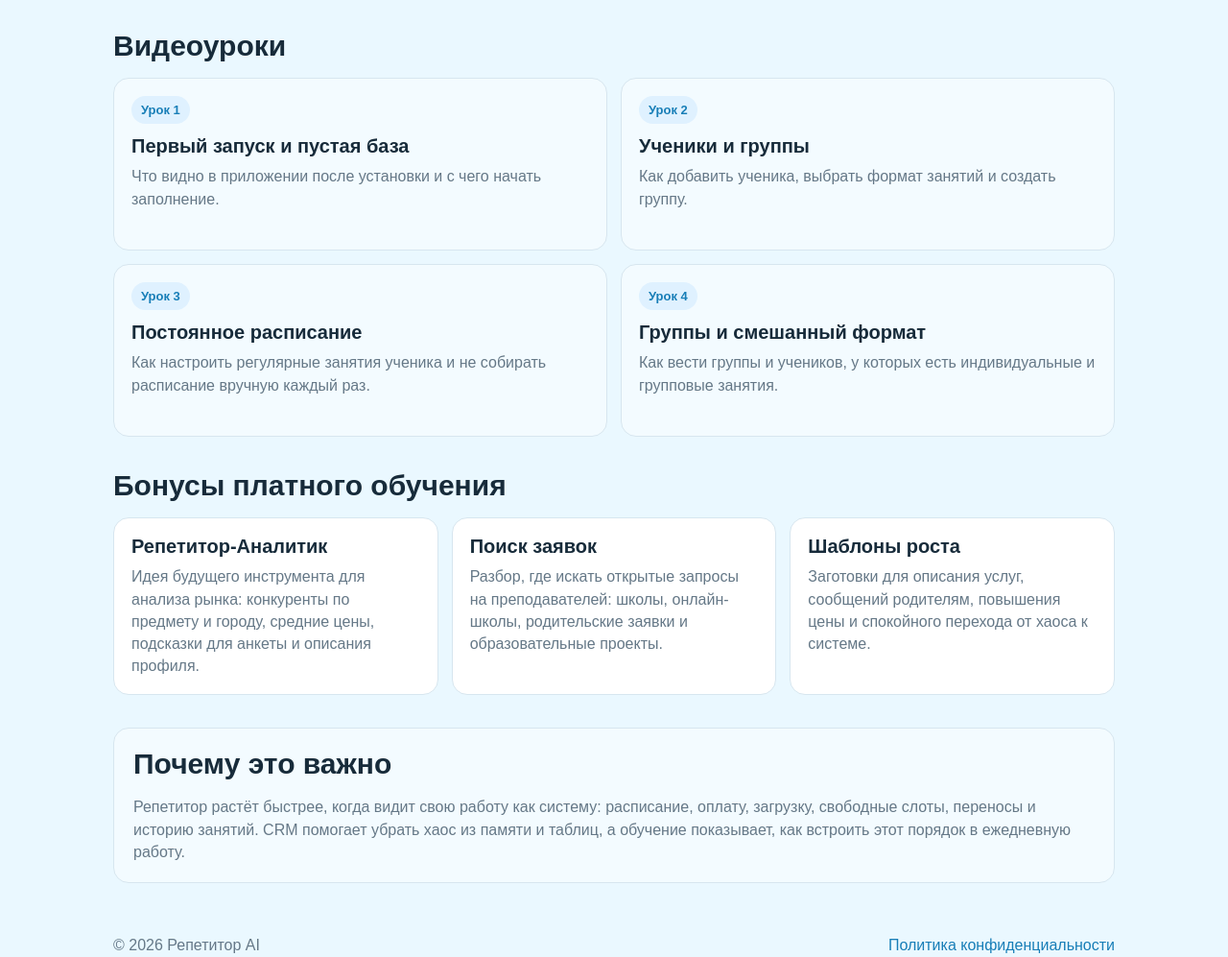
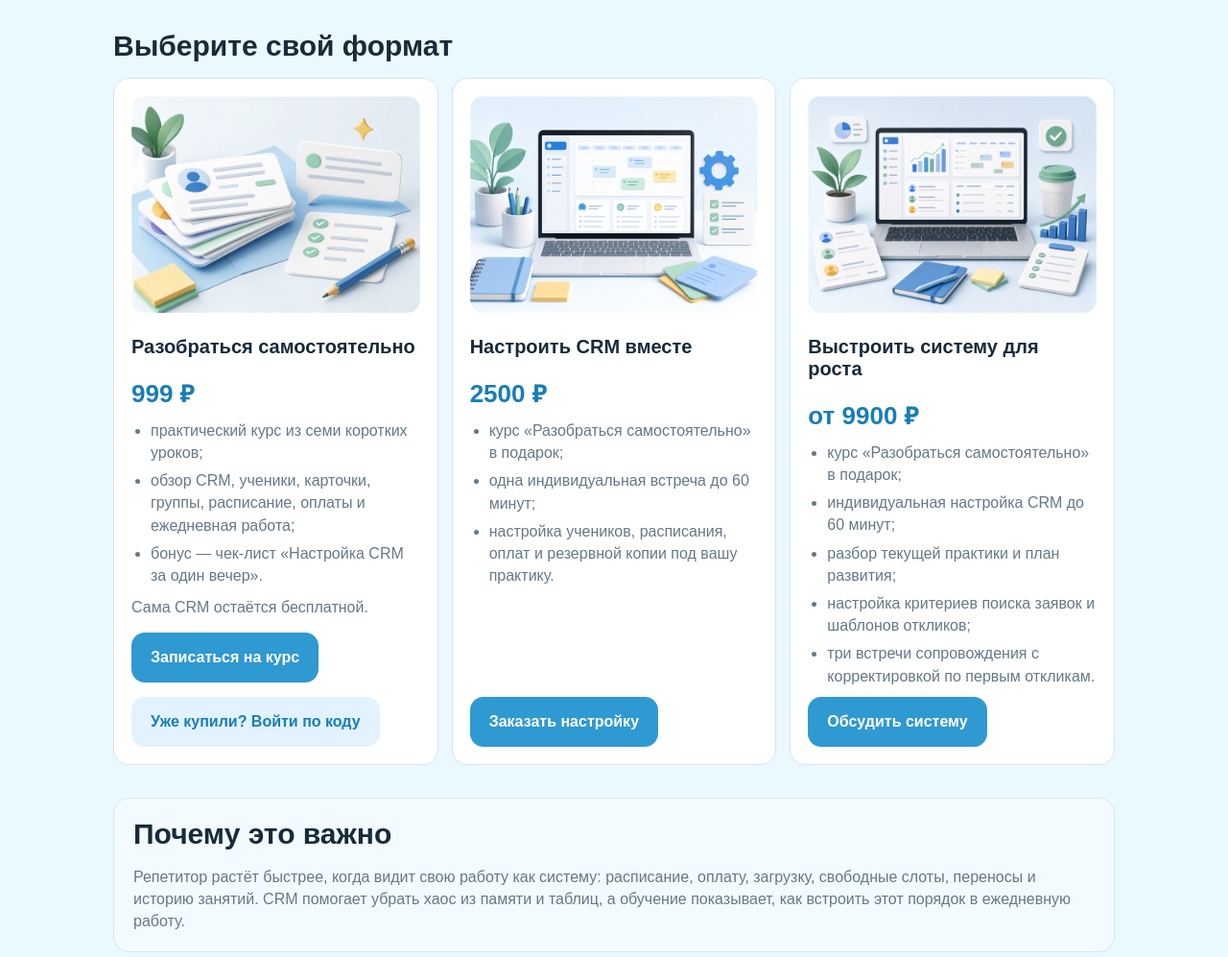
Before and after one commit to olraif/repiq-site, a plain HTML site: page training.html in a window 1280 px wide. Shown: the part 961-1958 px from the top of the page at 96% size. Drawn offline with Linux system fonts and the light colour scheme.

Commit message:
Restore training offers and add course lessons

```diff
--- a/training.html
+++ b/training.html
@@ -3,10 +3,9 @@
   <head>
     <meta charset="utf-8" />
     <meta name="viewport" content="width=device-width, initial-scale=1" />
-    <link rel="manifest" href="./site.webmanifest?v=1555.1bj" />
-    <link rel="icon" type="image/png" sizes="32x32" href="./icon-32.png?v=1555.1bj" />
-    <link rel="icon" type="image/png" sizes="192x192" href="./icon-192.png?v=1555.1bj" />
-    <link rel="apple-touch-icon" sizes="180x180" href="./icon-180.png?v=1555.1bj" />
+    <link rel="icon" type="image/png" sizes="32x32" href="./icon-32.png?v=1555.1bk" />
+    <link rel="icon" type="image/png" sizes="192x192" href="./icon-192.png?v=1555.1bk" />
+    <link rel="apple-touch-icon" sizes="180x180" href="./icon-180.png?v=1555.1bk" />
     <title>Обучение Репетитор AI — как репетитору вести CRM</title>
     <meta
       name="description"
@@ -68,14 +67,9 @@
       }
 
       .logo {
-        background: var(--brand);
         border-radius: 18px;
-        color: #fff;
-        display: grid;
-        font-size: 22px;
-        font-weight: 800;
         height: 54px;
-        place-items: center;
+        object-fit: cover;
         width: 54px;
       }
 
@@ -153,7 +147,7 @@
       }
 
       h1 {
-        font-size: clamp(34px, 6vw, 58px);
+        font-size: clamp(32px, 5vw, 52px);
         letter-spacing: 0;
         line-height: 1;
         margin: 0 0 18px;
@@ -214,7 +208,6 @@
 
       .course-card,
       .card,
-      .video-slot,
       .note {
         background: var(--panel);
         border: 1px solid var(--line);
@@ -259,27 +252,40 @@
         padding: 18px;
       }
 
-      .video-grid {
-        display: grid;
-        gap: 14px;
-        grid-template-columns: repeat(2, minmax(0, 1fr));
+      .service-card {
+        display: flex;
+        flex-direction: column;
+        gap: 10px;
       }
 
-      .video-slot {
-        background: var(--soft);
-        min-height: 180px;
-        padding: 18px;
+      .service-card .button {
+        align-self: flex-start;
+        margin-top: auto;
       }
 
-      .video-badge {
-        background: #dff1ff;
-        border-radius: 999px;
+      .service-price {
         color: var(--brand-dark);
-        display: inline-flex;
-        font-size: 13px;
-        font-weight: 800;
-        margin-bottom: 12px;
-        padding: 7px 10px;
+        font-size: 26px;
+        font-weight: 900;
+      }
+
+      .service-list {
+        color: var(--muted);
+        line-height: 1.45;
+        margin: 0;
+        padding-left: 20px;
+      }
+
+      .service-list li + li {
+        margin-top: 6px;
+      }
+
+      .section-visual {
+        border-radius: 14px;
+        display: block;
+        height: auto;
+        margin-bottom: 14px;
+        width: 100%;
       }
 
       .note {
@@ -308,8 +314,7 @@
         }
 
         .hero,
-        .grid,
-        .video-grid {
+        .grid {
           grid-template-columns: 1fr;
         }
       }
@@ -334,7 +339,7 @@
     <div class="page">
       <header>
         <a class="brand" href="./index.html" aria-label="На главную">
-          <div class="logo">AI</div>
+          <img class="logo" src="./icon-192.png?v=brand-1" alt="" />
           <div>
             <strong>Репетитор AI</strong>
             <span>CRM и обучение для репетитора</span>
@@ -343,7 +348,7 @@
         <div class="header-actions">
           <nav class="header-links" aria-label="Быстрые ссылки">
             <a href="./index.html">Главная</a>
-            <a href="./web/">Открыть веб-версию</a>
+            <a href="./app/">Открыть веб-версию</a>
             <a href="./course.html">Войти в курс</a>
             <a href="https://www.rustore.ru/catalog/app/com.olesya.tutor">Скачать в RuStore</a>
           </nav>
@@ -356,15 +361,15 @@
       <main>
         <section class="hero">
           <div>
-            <p class="eyebrow">Обучение Репетитор AI</p>
-            <h1>Мини-курс для системной работы репетитора</h1>
+            <p class="eyebrow">Обучение и настройка Репетитор AI</p>
+            <h1>Выстройте систему работы репетитора от А до Я</h1>
             <p class="lead">
-              Разберём, как вести учеников, группы, расписание, оплаты, переносы и баланс так, чтобы работа стала понятной,
-              спокойной и готовой к росту.
+              Освойте CRM самостоятельно или закажите настройку под свою практику. Разберём учеников, группы, расписание,
+              оплаты, переносы и баланс так, чтобы работа стала понятной, спокойной и готовой к росту.
             </p>
             <div class="actions">
-              <a class="button" href="./course.html">Войти в мини-курс</a>
-              <a class="button secondary" href="./web/">Открыть CRM</a>
+              <a class="button" href="#formats">Выбрать формат</a>
+              <a class="button secondary" href="./app/">Открыть веб-версию CRM</a>
             </div>
           </div>
 
@@ -385,7 +390,7 @@
         </section>
 
         <section>
-          <h2>Что будет в курсе</h2>
+          <h2>Что можно привести в порядок</h2>
           <div class="grid">
             <article class="card">
               <h3>База учеников</h3>
@@ -414,46 +419,45 @@
           </div>
         </section>
 
-        <section id="lessons">
-          <h2>Видеоуроки</h2>
-          <div class="video-grid">
-            <article class="video-slot">
-              <span class="video-badge">Урок 1</span>
-              <h3>Первый запуск и пустая база</h3>
-              <p class="muted">Что видно в приложении после установки и с чего начать заполнение.</p>
+        <section id="formats">
+          <h2>Выберите свой формат</h2>
+          <div class="grid">
+            <article class="card service-card">
+              <img class="section-visual" src="./assets/site-images/marketing-templates.png" alt="Курс по работе с CRM для репетитора" />
+              <h3>Разобраться самостоятельно</h3>
+              <div class="service-price">999 ₽</div>
+              <ul class="service-list">
+                <li>практический курс из семи коротких уроков;</li>
+                <li>обзор CRM, ученики, карточки, группы, расписание, оплаты и ежедневная работа;</li>
+                <li>бонус — чек-лист «Настройка CRM за один вечер».</li>
+              </ul>
+              <p class="muted">Сама CRM остаётся бесплатной.</p>
+              <a class="button" href="https://t.me/repiq_ru">Записаться на курс</a>
+              <a class="button secondary" href="./course.html">Уже купили? Войти по коду</a>
             </article>
-            <article class="video-slot">
-              <span class="video-badge">Урок 2</span>
-              <h3>Ученики и группы</h3>
-              <p class="muted">Как добавить ученика, выбрать формат занятий и создать группу.</p>
+            <article class="card service-card">
+              <img class="section-visual" src="./assets/site-images/training-setup.png" alt="Настройка CRM для репетитора" />
+              <h3>Настроить CRM вместе</h3>
+              <div class="service-price">2500 ₽</div>
+              <ul class="service-list">
+                <li>курс «Разобраться самостоятельно» в подарок;</li>
+                <li>одна индивидуальная встреча до 60 минут;</li>
+                <li>настройка учеников, расписания, оплат и резервной копии под вашу практику.</li>
+              </ul>
+              <a class="button" href="https://t.me/repiq_ru">Заказать настройку</a>
             </article>
-            <article class="video-slot">
-              <span class="video-badge">Урок 3</span>
-              <h3>Постоянное расписание</h3>
-              <p class="muted">Как настроить регулярные занятия ученика и не собирать расписание вручную каждый раз.</p>
-            </article>
-            <article class="video-slot">
-              <span class="video-badge">Урок 4</span>
-              <h3>Группы и смешанный формат</h3>
-              <p class="muted">Как вести группы и учеников, у которых есть индивидуальные и групповые занятия.</p>
-            </article>
-          </div>
-        </section>
-
-        <section>
-          <h2>Бонусы платного обучения</h2>
-          <div class="grid">
-            <article class="card">
-              <h3>Репетитор-Аналитик</h3>
-              <p class="muted">Идея будущего инструмента для анализа рынка: конкуренты по предмету и городу, средние цены, подсказки для анкеты и описания профиля.</p>
-            </article>
-            <article class="card">
-              <h3>Поиск заявок</h3>
-              <p class="muted">Разбор, где искать открытые запросы на преподавателей: школы, онлайн-школы, родительские заявки и образовательные проекты.</p>
-            </article>
-            <article class="card">
-              <h3>Шаблоны роста</h3>
-              <p class="muted">Заготовки для описания услуг, сообщений родителям, повышения цены и спокойного перехода от хаоса к системе.</p>
+            <article class="card service-card">
+              <img class="section-visual" src="./assets/site-images/training-system.png" alt="Индивидуальная система работы репетитора" />
+              <h3>Выстроить систему для роста</h3>
+              <div class="service-price">от 9900 ₽</div>
+              <ul class="service-list">
+                <li>курс «Разобраться самостоятельно» в подарок;</li>
+                <li>индивидуальная настройка CRM до 60 минут;</li>
+                <li>разбор текущей практики и план развития;</li>
+                <li>настройка критериев поиска заявок и шаблонов откликов;</li>
+                <li>три встречи сопровождения с корректировкой по первым откликам.</li>
+              </ul>
+              <a class="button" href="https://t.me/repiq_ru">Обсудить систему</a>
             </article>
           </div>
         </section>
@@ -466,12 +470,24 @@
             этот порядок в ежедневную работу.
           </p>
         </section>
+
+        <section class="note">
+          <h2>Для авторов курсов и сообществ</h2>
+          <p class="muted">
+            Репетитор AI можно включить в программу обучения как практический инструмент для организации работы частного преподавателя.
+          </p>
+          <div class="actions" style="margin-top: 14px">
+            <a class="button secondary" href="./partners.html">Обсудить партнёрство</a>
+          </div>
+        </section>
       </main>
 
       <footer>
         <span>© 2026 Репетитор AI</span>
         <span>
-          <a href="./privacy.html">Политика конфиденциальности</a>
+          <a href="./about.html">О проекте</a>
+          · <a href="./privacy.html">Политика конфиденциальности</a>
+          · <a href="./partners.html">Для партнёров</a>
         </span>
       </footer>
     </div>
```
Also changed, not shown: course.html (+3 -22 lines).
